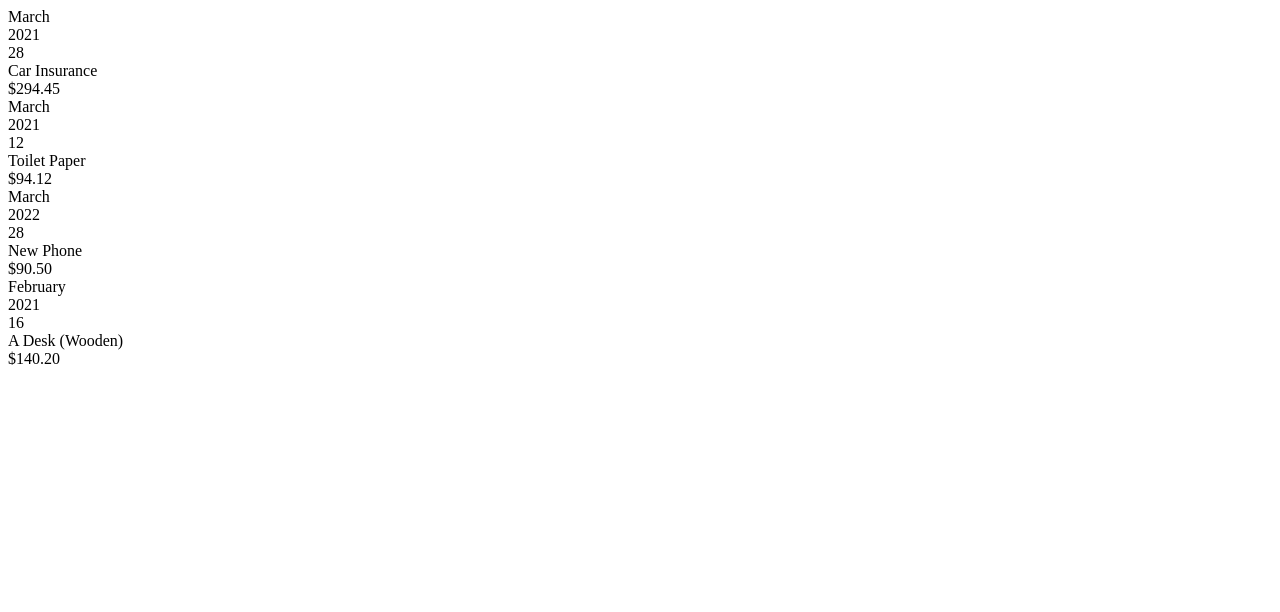
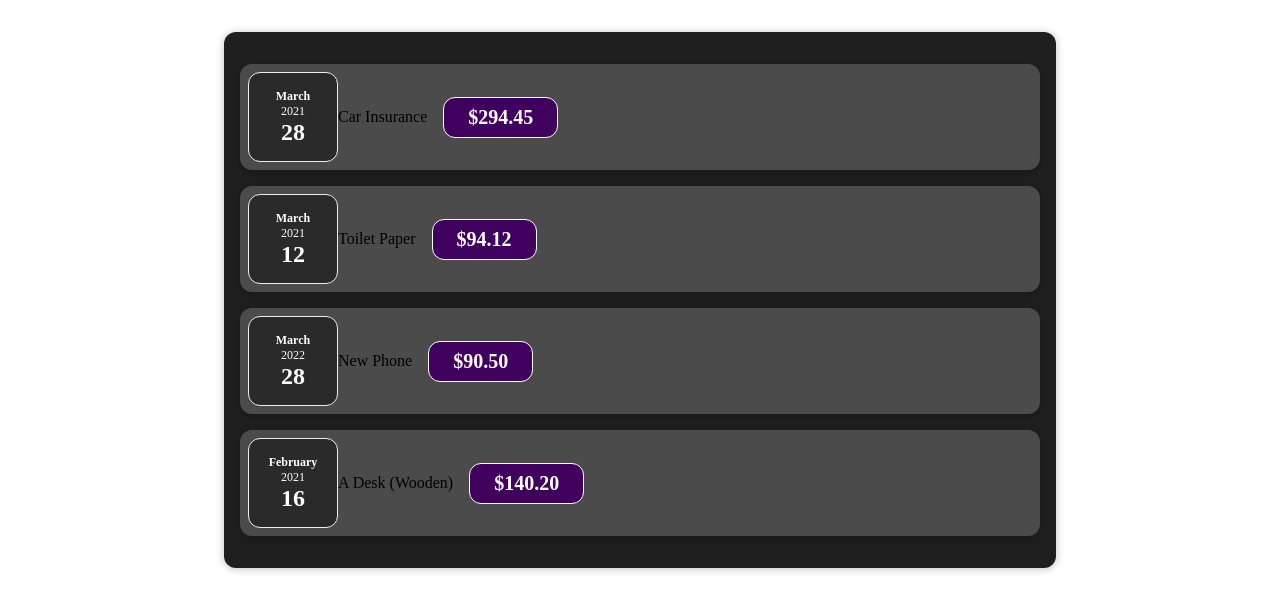
Before and after one commit to cemtaskin/react_2025, a React (Vite) app: page / in a window 1280 px wide. Shown: the top 612 px of the page. Built offline with nearby package versions, Linux system fonts and the light colour scheme.

Commit message:
Before Events

```diff
--- a/src/App.jsx
+++ b/src/App.jsx
@@ -1,7 +1,8 @@
 import "./App.css";
-import ExpenseItem from "./components/ExpenseItem";
+import Expenses from "./components/Expenses/Expenses";
 
-function App() {
+const App = ()=>{
+
   const expenses = [
     { title: "Car Insurance", amount: 294.45, date: new Date(2021, 2, 28) },
     { title: "Toilet Paper", amount: 94.12, date: new Date(2021, 2, 12) },
@@ -11,29 +12,7 @@ function App() {
 
   return (
     <div>
-      <ExpenseItem
-        title={expenses[0].title}
-        date={expenses[0].date}
-        amount={expenses[0].amount}
-      ></ExpenseItem>
-
-      <ExpenseItem
-        title={expenses[1].title}
-        date={expenses[1].date}
-        amount={expenses[1].amount}
-      ></ExpenseItem>
-
-      <ExpenseItem
-        title={expenses[2].title}
-        date={expenses[2].date}
-        amount={expenses[2].amount}
-      ></ExpenseItem>
-
-      <ExpenseItem
-        title={expenses[3].title}
-        date={expenses[3].date}
-        amount={expenses[3].amount}
-      ></ExpenseItem>
+      <Expenses expenses={expenses}></Expenses>
     </div>
   );
 }
--- a/src/components/ExpenseItem.jsx
+++ /dev/null
@@ -1,23 +0,0 @@
-import "./ExpenseItem.css";
-
-function ExpenseItem({ date, amount, title }) {
-  const month = date.toLocaleDateString("en-US", { month: "long" });
-  const day = date.toLocaleDateString("en-US", { day: "2-digit" });
-  const year = date.getFullYear();
-
-  return (
-    <div className="expense-item">
-      <div>
-        <div>{month}</div>
-        <div>{year}</div>
-        <div>{day}</div>
-      </div>
-      <div className="expense-item__description">
-        <div>{title}</div>
-        <div className="expense-item__price">${amount.toFixed(2)}</div>
-      </div>
-    </div>
-  );
-}
-
-export default ExpenseItem;
--- /dev/null
+++ b/src/components/Expenses/ExpenseDate.css
@@ -0,0 +1,26 @@
+.expense-date {
+    display: flex;
+    flex-direction: column;
+    width: 5.5rem;
+    height: 5.5rem;
+    border: 1px solid #ececec;
+    background-color: #2a2a2a;
+    color: white;
+    border-radius: 12px;
+    align-items: center;
+    justify-content: center;
+  }
+
+  .expense-date__month {
+    font-size: 0.75rem;
+    font-weight: bold;
+  }
+
+  .expense-date__year {
+    font-size: 0.75rem;
+  }
+
+  .expense-date__day {
+    font-size: 1.5rem;
+    font-weight: bold;
+  }
--- /dev/null
+++ b/src/components/Expenses/ExpenseDate.jsx
@@ -0,0 +1,17 @@
+import './ExpenseDate.css';
+
+const ExpenseDate = ({date})=>{
+    const month = date.toLocaleDateString("en-US", { month: "long" });
+    const day = date.toLocaleDateString("en-US", { day: "2-digit" });
+    const year = date.getFullYear();
+
+return (
+    <div className="expense-date">
+    <div className="expense-date__month">{month}</div>
+    <div className="expense-date__year">{year}</div>
+    <div className="expense-date__day">{day}</div>
+  </div>
+    )
+}
+
+export default ExpenseDate;
--- /dev/null
+++ b/src/components/Expenses/ExpenseItem.css
@@ -0,0 +1,56 @@
+.expense-item {
+    display: flex;
+    justify-content: space-between;
+    align-items: center;
+    box-shadow: 0 2px 8px rgba(0, 0, 0, 0.25);
+    padding: 0.5rem;
+    margin: 1rem 0;
+    border-radius: 12px;
+    background-color: #4b4b4b;
+  }
+
+  .expense-item__description {
+    display: flex;
+    flex-direction: column;
+    gap: 1rem;
+    align-items: flex-end;
+    flex-flow: column-reverse;
+    justify-content: flex-start;
+    flex: 1;
+  }
+
+  .expense-item h2 {
+    color: #3a3a3a;
+    font-size: 1rem;
+    flex: 1;
+    margin: 0 1rem;
+    color: white;
+  }
+
+  .expense-item__price {
+    font-size: 1rem;
+    font-weight: bold;
+    color: white;
+    background-color: #40005d;
+    border: 1px solid white;
+    padding: 0.5rem;
+    border-radius: 12px;
+  }
+
+  @media (min-width: 580px) {
+    .expense-item__description {
+      flex-direction: row;
+      align-items: center;
+      justify-content: flex-start;
+      flex: 1;
+    }
+
+    .expense-item__description h2 {
+      font-size: 1.25rem;
+    }
+
+    .expense-item__price {
+      font-size: 1.25rem;
+      padding: 0.5rem 1.5rem;
+    }
+  }
--- /dev/null
+++ b/src/components/Expenses/ExpenseItem.jsx
@@ -0,0 +1,18 @@
+import Card from "../UI/Card";
+import ExpenseDate from "./ExpenseDate";
+import "./ExpenseItem.css";
+
+const ExpenseItem = ({ date, amount, title })=> {
+
+  return (
+    <Card className="expense-item">
+      <ExpenseDate date={date} />
+      <div className="expense-item__description">
+        <div>{title}</div>
+        <div className="expense-item__price">${amount.toFixed(2)}</div>
+      </div>
+    </Card>
+  );
+}
+
+export default ExpenseItem;
--- /dev/null
+++ b/src/components/Expenses/Expenses.css
@@ -0,0 +1,7 @@
+.expenses {
+    padding: 1rem;
+    background-color: rgb(31, 31, 31);
+    margin: 2rem auto;
+    width: 50rem;
+    max-width: 95%;
+  }
--- /dev/null
+++ b/src/components/Expenses/Expenses.jsx
@@ -0,0 +1,36 @@
+
+
+import Card from "../UI/Card";
+import ExpenseItem from "./ExpenseItem";
+import "./Expenses.css";
+function Expenses ({expenses}){
+    return(
+        <Card className='expenses'>
+            <ExpenseItem
+        title={expenses[0].title}
+        date={expenses[0].date}
+        amount={expenses[0].amount}
+      ></ExpenseItem>
+
+      <ExpenseItem
+        title={expenses[1].title}
+        date={expenses[1].date}
+        amount={expenses[1].amount}
+      ></ExpenseItem>
+
+      <ExpenseItem
+        title={expenses[2].title}
+        date={expenses[2].date}
+        amount={expenses[2].amount}
+      ></ExpenseItem>
+
+      <ExpenseItem
+        title={expenses[3].title}
+        date={expenses[3].date}
+        amount={expenses[3].amount}
+      ></ExpenseItem>
+        </Card>
+    );
+}
+
+export default Expenses;
--- /dev/null
+++ b/src/components/UI/Card.css
@@ -0,0 +1,4 @@
+.card {
+    border-radius: 12px;
+    box-shadow: 0 1px 8px rgba(0, 0, 0, 0.25);
+}
--- /dev/null
+++ b/src/components/UI/Card.jsx
@@ -0,0 +1,10 @@
+import './Card.css';
+
+const Card =  (props)=>{
+    console.log(props.children);
+    const classes = 'card ' + props.className;
+
+    return <div className={classes}>{props.children}</div>;
+}
+
+export default Card;
```
Also changed, not shown: src/components/ExpenseItem.css (deleted).
